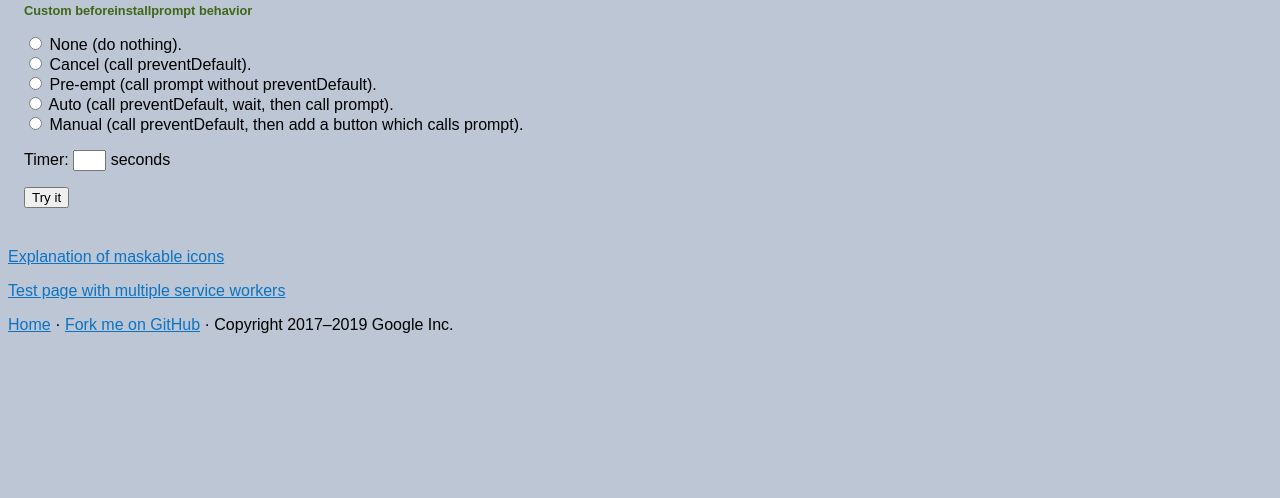
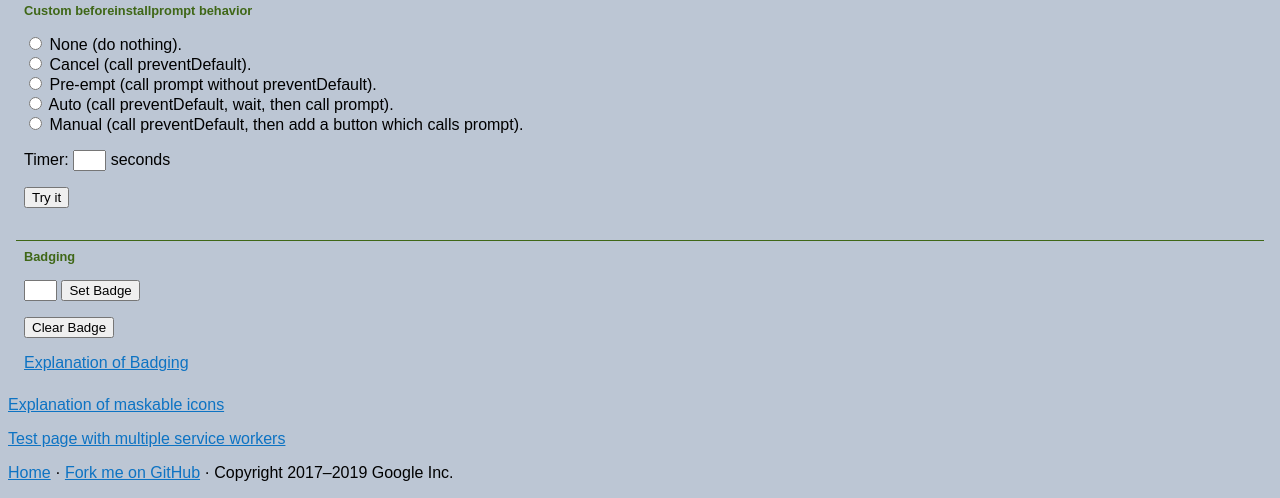
Before and after one commit to benfredwells/killer-marmot, a Python web app: template templates/app.html in a window 1280 px wide. Shown: the part 978-1476 px from the top of the page. Before the commit the page ends 1311 px from the top, so only its background shows below. Run offline with Jinja, Linux system fonts and the light colour scheme; the template is opened without the code that fills it: most values are stand-ins (such as "Sample title", 1, 10 or a date in 2020).

Commit message:
Use logging to report badge errors.
Always show the badge section, even if it's missing or not running in a window.

This lets us see errors if it's missing, and lets us set the app badge
when the app is installed but running in a browser tab.

```diff
--- a/static/logging.js
+++ b/static/logging.js
@@ -14,7 +14,14 @@
 
 class LogSection {
   // Creates a new <div> for logs relating to a particular function.
+  // If logsDiv is an existing log-section class, just creates a LogSection
+  // object for that existing <div>, rather than creating a new <div>.
   constructor(logsDiv, title) {
+    if (logsDiv.classList.contains('log-section')) {
+      this.div = logsDiv;
+      return;
+    }
+
     this.div = document.createElement('div');
     logsDiv.appendChild(this.div);
     this.div.className = 'log-section';
--- a/templates/app.html
+++ b/templates/app.html
@@ -70,16 +70,17 @@
       <p>Timer: <input name="timer" id="bip_timer" size="1" /> seconds</p>
       <p><input type="submit" value="Try it" /></p>
     </form>
-  </div>{% endif %}
-  {% if index_js %}<div class="log-section hide-in-browser" id="badge_section">
-    <h2>Badging: Set/Clear the PWA's badge.</h2>
-    <p><input name="badge" id="badge_content" size="1"/> <button id="set_badge">Set Badge</button></p>
-    <p><button id="clear_badge">Clear Badge</button></p>
-    <a href="https://github.com/WICG/badging/blob/master/explainer.md">Explanation of Badging</a>
-    <p>Note: this will only work if the PWA is installed and running in a window.</p>
+  </div>
+  <div class="log-section" id="badge_section">
+    <h2>Badging</h2>
+    <div id="badge_section_contents">
+      <p><input name="badge" id="badge_content" size="1"/> <button id="set_badge">Set Badge</button></p>
+      <p><button id="clear_badge">Clear Badge</button></p>
+      <a href="https://github.com/WICG/badging/blob/master/explainer.md">Explanation of Badging</a>
+    </div>
   </div>
   <div class="log-section hide-in-browser" id="navigation_section">
-    <h2>Navigation Tests.</h2>
+    <h2>Navigation tests</h2>
     <p><input name="navigate" id="navigate_url" size="20" type="text"/> <button id="navigate_button">Navigate</button></p>
     <p>This should be used to test how PWAs work when navigating to other sites.</p>
   </div>
```
Also changed, not shown: static/index.js (+3 -8 lines).
